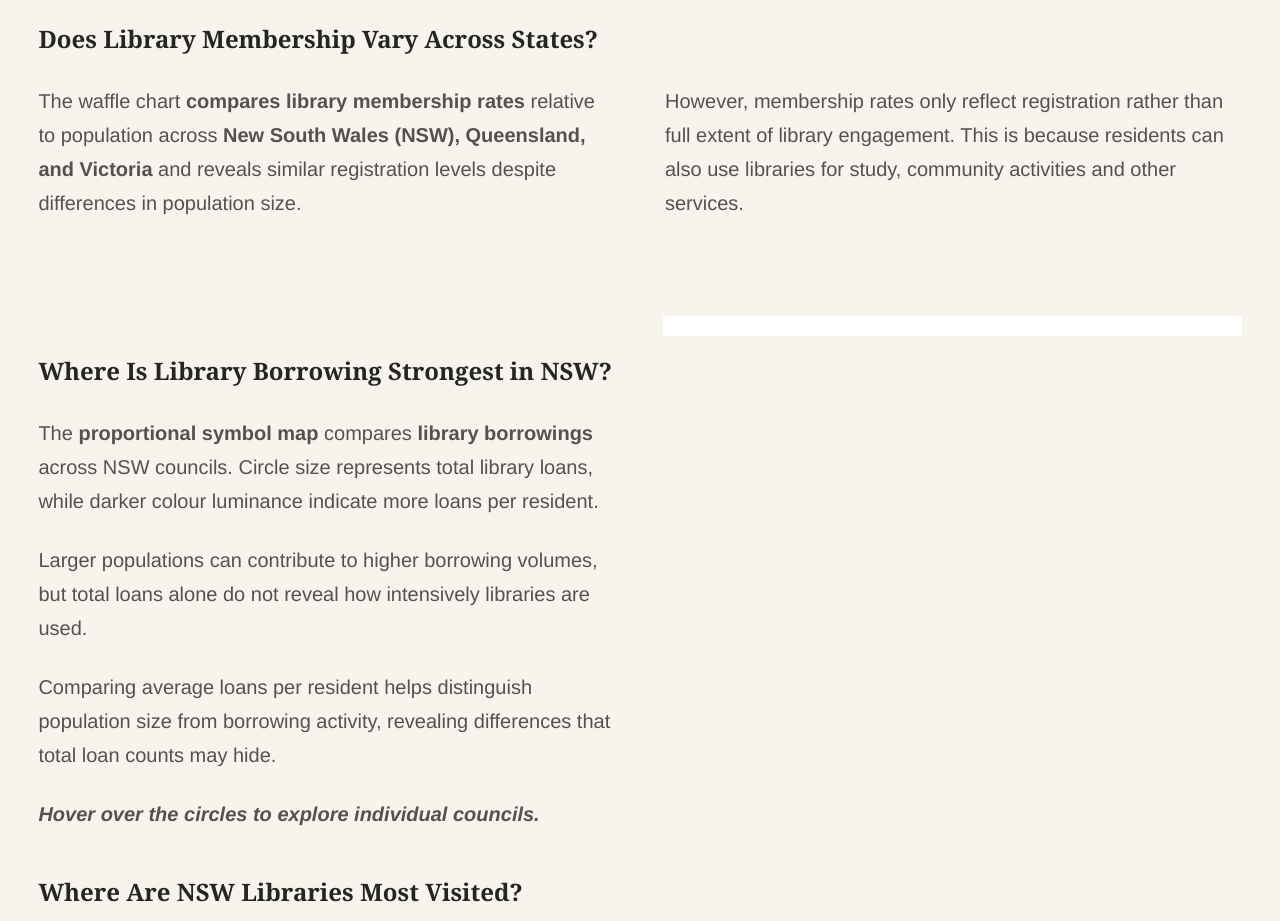
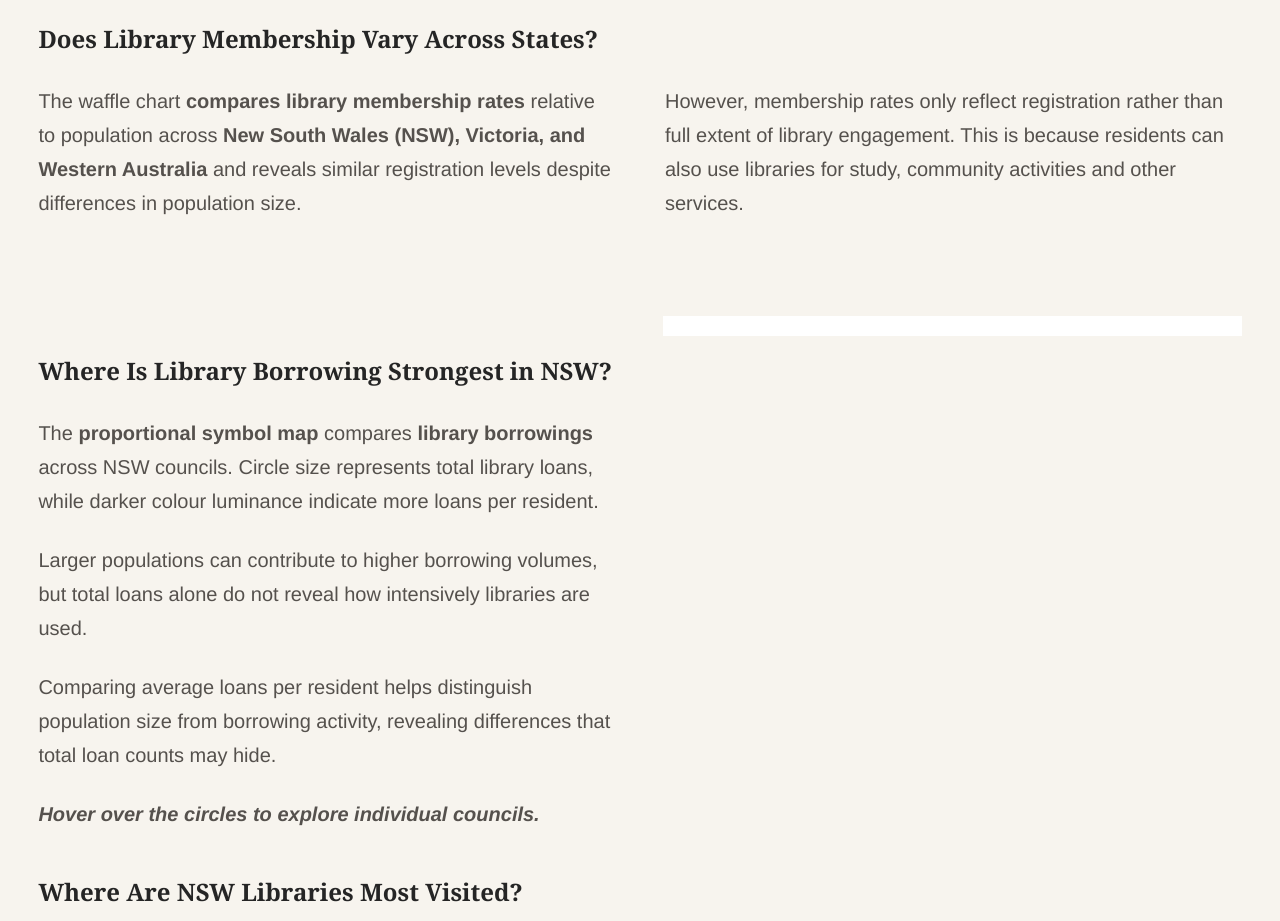
Before and after one commit to geniusInTheMaking/3179_DV2, a plain HTML site: page index.html in a window 1280 px wide. Shown: the part 2320-3241 px from the top of the page. Drawn offline with nearby package versions, Linux system fonts and the light colour scheme; a script that the page names is missing.

Commit message:
Update index.html

```diff
--- a/index.html
+++ b/index.html
@@ -269,7 +269,7 @@
         <p class="intro-text">
 
           The waffle chart <strong>compares library membership rates </strong> relative to population
-          across <strong> New South Wales (NSW), Queensland, and Victoria</strong> and reveals similar registration levels despite differences in population size.
+          across <strong> New South Wales (NSW), Victoria, and Western Australia</strong> and reveals similar registration levels despite differences in population size.
 
         <p class="intro-text">
           However, membership rates only reflect registration rather than full extent of library engagement.
```
